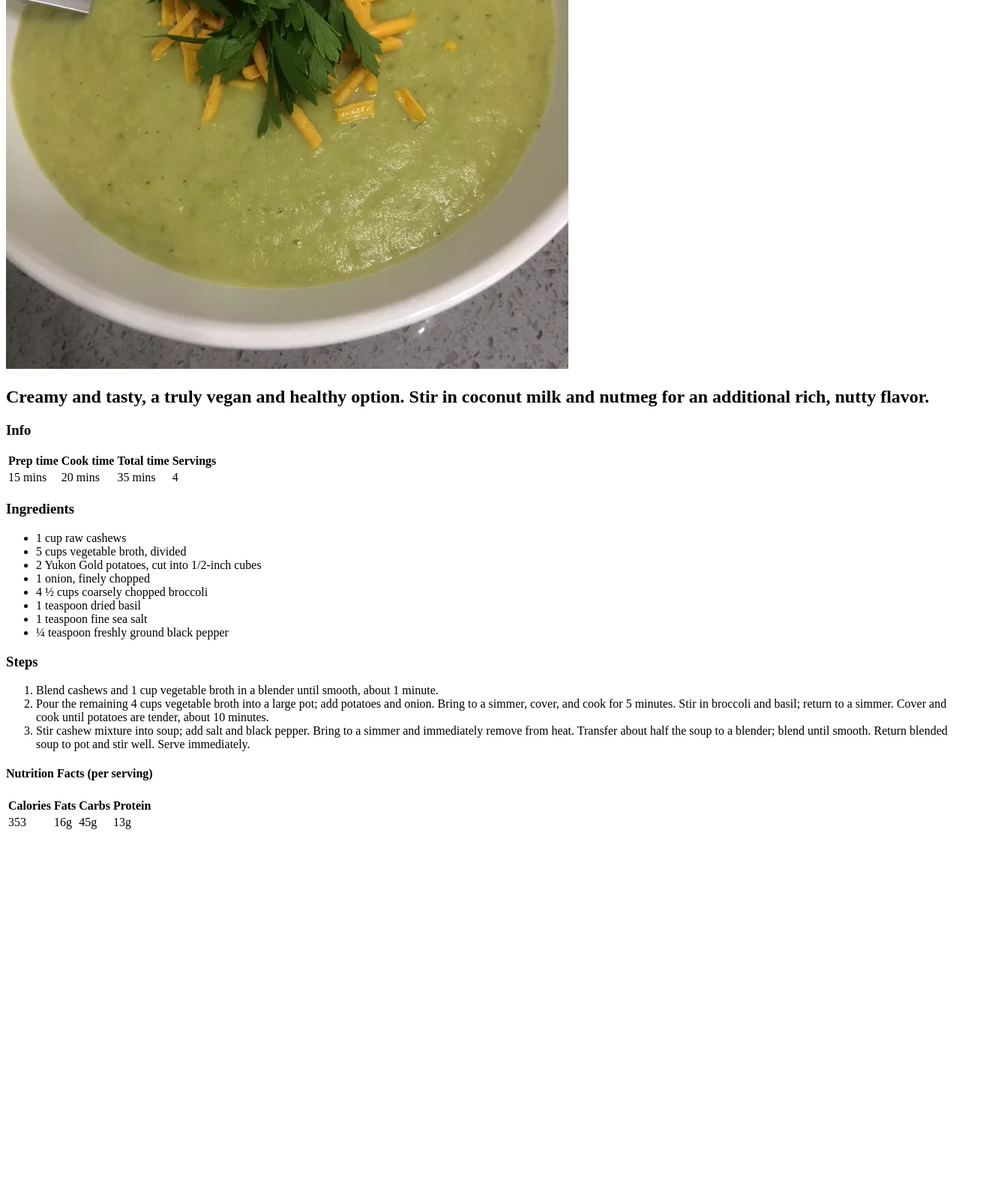
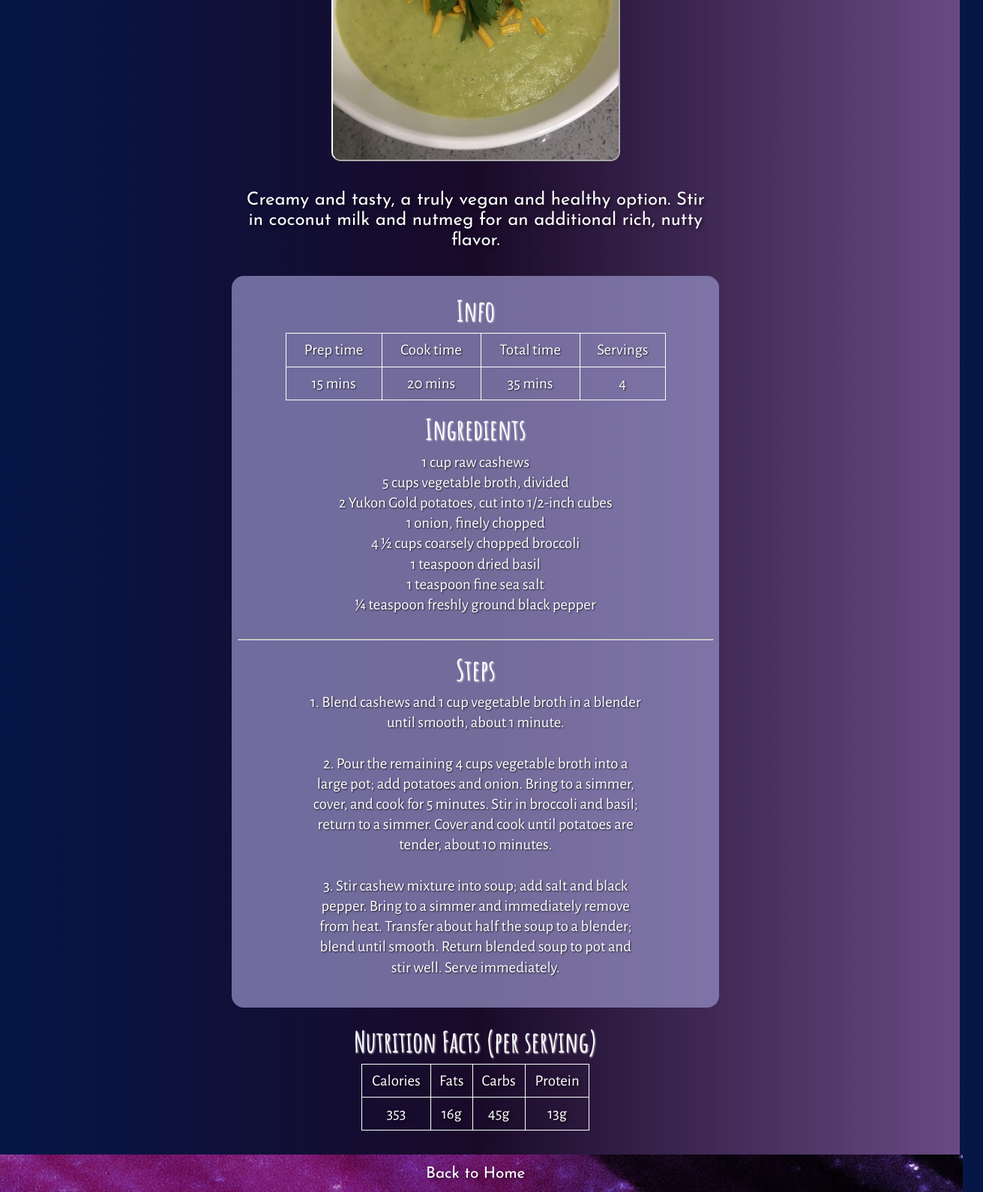
Before and after one commit to iolanda-dourado/odin-recipes, a plain HTML site: page recipes/soup.html in a window 1280 px wide. Shown: the part 325-1915 px from the top of the page at 75% size, 1311 px wide, since content can reach past the window. Before the commit the page ends 1442 px from the top, so only its background shows below. Drawn offline with nearby package versions, Linux system fonts and the light colour scheme; files that its build step writes are made by us from their sources.

Commit message:
Finished css to all recipe pages.

```diff
--- a/recipes/soup.html
+++ b/recipes/soup.html
@@ -5,13 +5,19 @@
     <meta http-equiv="X-UA-Compatible" content="IE=edge">
     <meta name="viewport" content="width=device-width, initial-scale=1.0">
     <title>Vegan Broccoli Soup</title>
+    <link rel="stylesheet" href="./style/reset.css">
+    <link rel="stylesheet" href="../style/recipes.css">
 </head>
 <body>
+    <h1 class="recipe__title">Vegan Broccoli Soup</h1>
+    <hr class="recipe__line">
+    <img src="../image/soup.webp" alt="Vegan Broccoli Soup image" class="recipe__img">
+    <hr>
+    <h2 class="recipe__subt">Creamy and tasty, a truly vegan and healthy option. Stir in coconut milk and nutmeg for an additional rich, nutty flavor.</h2>
+    <hr>
+
     <article>
-        <h1>Vegan Broccoli Soup</h1>
-        <img src="../image/soup.webp" alt="Vegan Broccoli Soup image">
-        <h2>Creamy and tasty, a truly vegan and healthy option. Stir in coconut milk and nutmeg for an additional rich, nutty flavor.</h2>
-        <h3>Info</h3>
+        <h3 class="recipe__info">Info</h3>
         <table>
             <tr>
                 <th>Prep time</th>
@@ -26,8 +32,8 @@
                 <td>4</td>
             </tr>
         </table>
-        <h3>Ingredients</h3>
-        <ul>
+        <h3 class="recipe__ingredients">Ingredients</h3>
+        <ul class="recipe__list">
             <li>1 cup raw cashews</li>
             <li>5 cups vegetable broth, divided</li>
             <li>2 Yukon Gold potatoes, cut into 1/2-inch cubes</li>
@@ -37,15 +43,19 @@
             <li>1 teaspoon fine sea salt</li>
             <li>¼ teaspoon freshly ground black pepper</li>
         </ul>
-        <h3>Steps</h3>
-        <ol>
-            <li>Blend cashews and 1 cup vegetable broth in a blender until smooth, about 1 minute.</li>
-            <li>Pour the remaining 4 cups vegetable broth into a large pot; add potatoes and onion. Bring to a simmer, cover, and cook for 5 minutes. Stir in broccoli and basil; return to a simmer. Cover and cook until potatoes are tender, about 10 minutes.</li>
-            <li>Stir cashew mixture into soup; add salt and black pepper. Bring to a simmer and immediately remove from heat. Transfer about half the soup to a blender; blend until smooth. Return blended soup to pot and stir well. Serve immediately.</li>
+        <hr>
+        <h3 class="recipe__steps">Steps</h3>
+        <ol class="recipe__list">
+            <li>1. Blend cashews and 1 cup vegetable broth in a blender until smooth, about 1 minute.</li>
+            <br>
+            <li>2. Pour the remaining 4 cups vegetable broth into a large pot; add potatoes and onion. Bring to a simmer, cover, and cook for 5 minutes. Stir in broccoli and basil; return to a simmer. Cover and cook until potatoes are tender, about 10 minutes.</li>
+            <br>
+            <li>3. Stir cashew mixture into soup; add salt and black pepper. Bring to a simmer and immediately remove from heat. Transfer about half the soup to a blender; blend until smooth. Return blended soup to pot and stir well. Serve immediately.</li>
         </ol>
     </article>
+
     <aside>
-        <h4>Nutrition Facts (per serving)</h4>
+        <h4 class="recipe__nutrition">Nutrition Facts (per serving)</h4>
         <table>
             <tr>
                 <th>Calories</th>
@@ -61,6 +71,12 @@
             </tr>
         </table>
     </aside>
+
+    <footer>
+        <a href="../index.html" class="footer__a">
+            <p class="footer__p">Back to Home</p>
+        </a>
+    </footer>
     <!--https://www.allrecipes.com/recipe/229241/vegan-broccoli-soup/-->
 </body>
 </html>
--- a/style/recipes.css
+++ b/style/recipes.css
@@ -20,7 +20,7 @@ body {
     text-shadow: 2px 2px 5px rgba(0, 0, 0, 0.63);
     margin: 1rem;
     font-size: 1.3rem;
-    line-height: 1.5rem;
+    line-height: 1.7rem;
 }
 
 article {
@@ -28,11 +28,12 @@ article {
     border-radius: 1rem;
     padding: 0.5rem;
     text-shadow: 1px 1px 2px rgba(0, 0, 0, 0.76);
+    text-align: center;
 }
 
 .recipe__title {
     background-image: url(../image/home-img3.jpg);
-    background-position: center;
+    background-position: bottom center;
     font-family: var(--title-font);
     font-size: 3rem;
     font-weight: bolder;
@@ -65,11 +66,15 @@ article {
     text-shadow: 1px 1px 2px rgba(255, 255, 255, 0.76);
 }
 
+ol, ul {
+    list-style: none;
+}
+
 table {
     width: 100%;
 }
 
-table, td {
+table, td, th {
     border: 1px solid;
     border-collapse: collapse;
 }
@@ -80,6 +85,7 @@ td, th {
 
 .recipe__list {
     margin-bottom: 2rem;
+    padding: 0;
 }
 
 .footer__p {
@@ -99,12 +105,14 @@ td, th {
     margin-right: -1rem;
 }
 
-@media screen and (min-width: 768px) {
+@media screen and (min-width: 768px) { /* Computer */
     body {
         margin: 0;
+        width: 99.1%;
     }
     .recipe__title {
         background-image: url(../image/home-img3.jpg);
+        width: 95.8%;
         font-size: 6rem;
         margin: 0;
         padding: 3rem;
@@ -116,7 +124,7 @@ td, th {
 
     .recipe__subt {
         font-size: 1.5rem;
-        margin: 1rem auto 2rem auto;
+        margin: 2rem auto 2rem auto;
         width: 50%;
     }
 
```
Also changed, not shown: recipes/cake.html (+5 -7 lines), recipes/chili.html (+21 -6 lines), recipes/crepe.html (+31 -15 lines).
